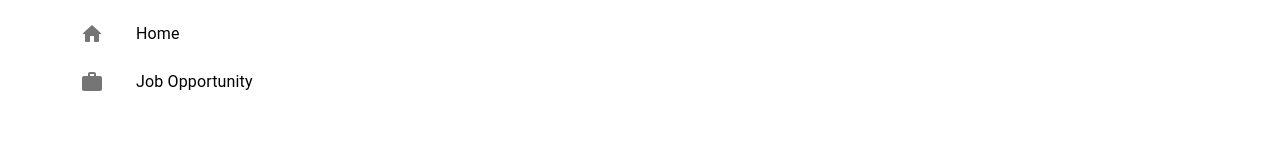
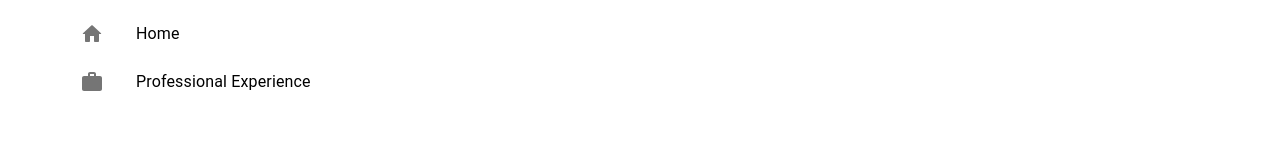
Before and after one commit to anaclarabck/multi-language-project, a Next.js app: page /en/ in a window 1280 px wide. Shown: the part 156-300 px from the top of the page. Built offline with nearby package versions, Linux system fonts and the light colour scheme.

Commit message:
chore: change links and labels on Home

```diff
--- a/src/app/[locale]/page.tsx
+++ b/src/app/[locale]/page.tsx
@@ -12,8 +12,13 @@ import {
 import Link from "next/link";
 
 const LINKS = [
-  { text: "Home", href: "/", icon: HomeRounded },
-  { text: "Job Opportunity", href: "/job-opportunity", icon: WorkRounded },
+  { labelEn: "Home", labelPt: "Home", href: "/", icon: HomeRounded },
+  {
+    labelEn: "Professional Experience",
+    labelPt: "Experiência Profissional",
+    href: "/professional-experience",
+    icon: WorkRounded,
+  },
 ];
 
 export default function Index() {
@@ -24,13 +29,13 @@ export default function Index() {
       <h1>{t("title")}</h1>
       <p>{t("description")}</p>
       <List>
-        {LINKS.map(({ text, href, icon: Icon }) => (
+        {LINKS.map(({ labelPt, labelEn, href, icon: Icon }) => (
           <ListItem key={href} disablePadding>
             <ListItemButton component={Link} href={`/${locale}${href}`}>
               <ListItemIcon>
                 <Icon />
               </ListItemIcon>
-              <ListItemText primary={text} />
+              <ListItemText primary={locale === "pt" ? labelPt : labelEn} />
             </ListItemButton>
           </ListItem>
         ))}
```
